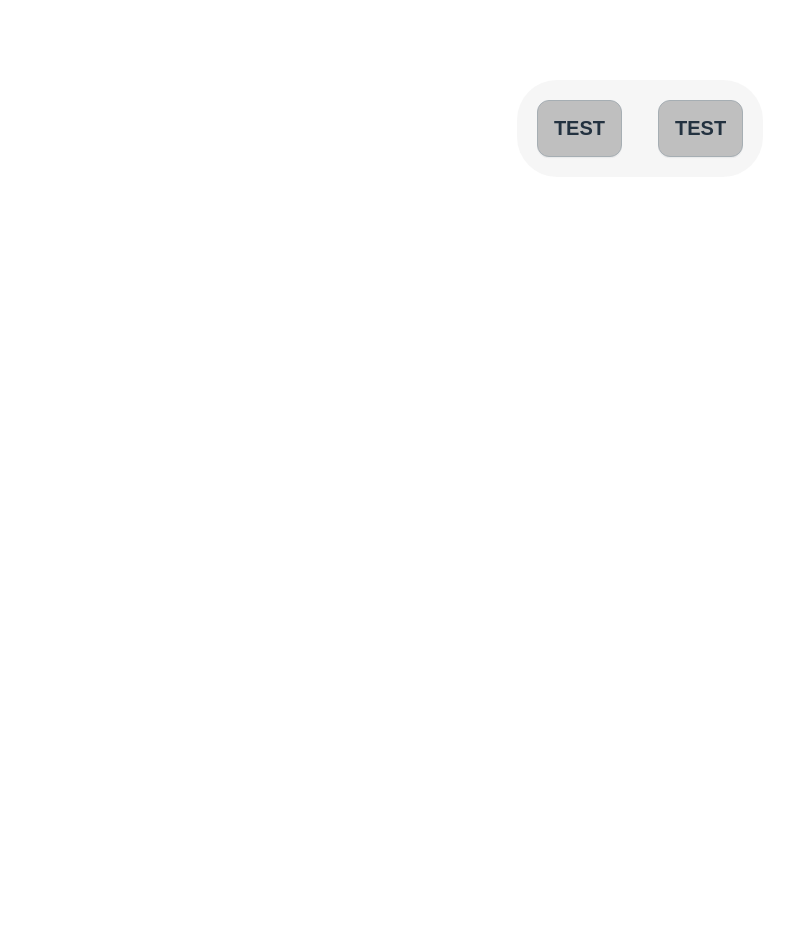
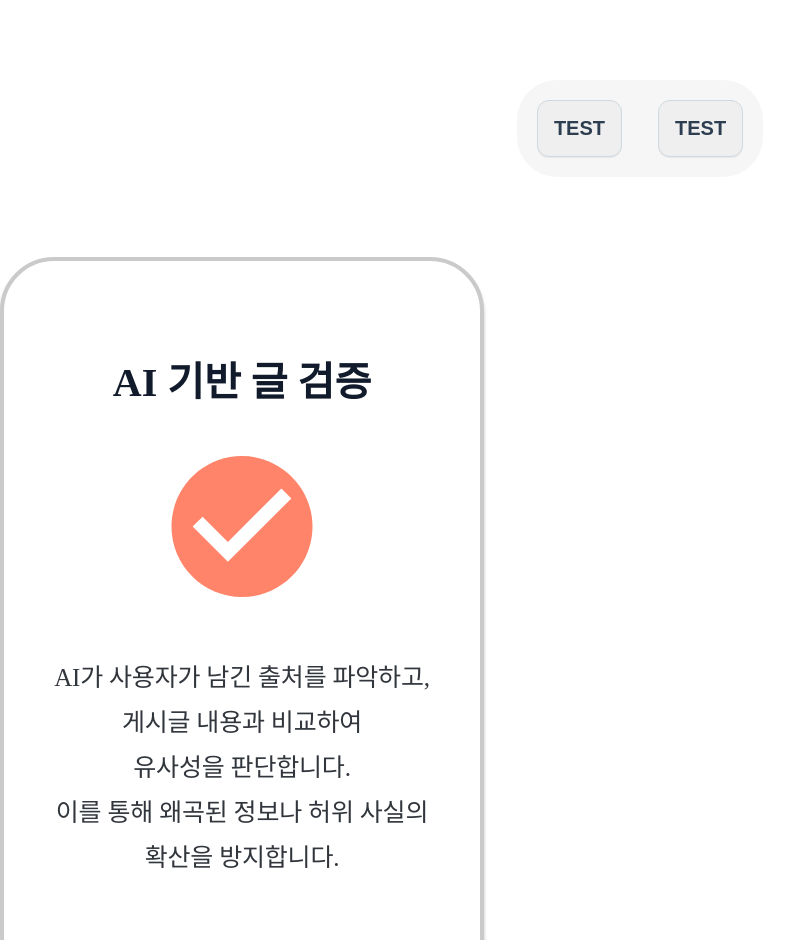
Before and after one commit to Histo-rian/FE, a React (Vite) app: page / in a window 1280 px wide. Shown: the top 940 px of the page, without its empty margins (0-806 px from the left). Before the commit the page ends 800 px from the top, so only its background shows below. Built offline with nearby package versions, Linux system fonts and the light colour scheme; a web font is replaced by a local one.

Commit message:
feat:Card 컴포넌트 구현

```diff
--- a/src/App.css
+++ b/src/App.css
@@ -68,7 +68,7 @@ html, body {
   font-weight: 100;
 }
 
-.button-container {
+.buttonContainer {
   background: rgba(238, 238, 238, 0.5); /* 불투명한 흰색 */
   backdrop-filter: blur(8px); /* 유리 느낌 */
   border-radius: 40px;
--- a/src/App.jsx
+++ b/src/App.jsx
@@ -1,16 +1,23 @@
 import './App.css'
 import Button from '../src/components/Button/Button'
+import Card from '../src/components/Card/Card'
 
 function App() {
   const a = {
     color : "white",
     text : "TEST",
     type : "btnPrimary",
-    state : "active"
+    state : ""
+  };
+  const b = {
+    title:"AI 기반 글 검증",
+    icon:"check",
+    text:"AI가 사용자가 남긴 출처를 파악하고,\n게시글 내용과 비교하여\n유사성을 판단합니다.\n이를 통해 왜곡된 정보나 허위 사실의 \n확산을 방지합니다."
   };
   return (
     <>
-      <div className='button-container'><Button {...a}/><Button {...a}/></div>
+      <div className='buttonContainer'><Button {...a}/><Button {...a}/></div>
+      <Card {...b}/>
     </>
   )
 }
--- /dev/null
+++ b/src/components/Card/Card.css
@@ -0,0 +1,47 @@
+.cardContainer {
+  display: flex;
+  width: 400px;
+  height: 600px;
+  padding: 63px 38px 63px 38px;
+  flex-direction: column;
+  justify-content: center;
+  align-items: center;
+  border-radius: 54px;
+  border: 4.5px solid #cacaca;
+  background: #fff;
+  box-shadow: 0 3.6px 3.6px 0 rgba(0, 0, 0, 0.25);
+}
+
+.title{
+ display: flex;
+ height: 40px;
+ flex-direction: column;
+ justify-content: center;
+ align-self: stretch;
+ color: #111B2B;
+ text-align: center;
+ font-feature-settings: 'liga' off, 'clig' off;
+ font-family: Paperlogy;
+ font-size: 40px;
+ font-style: normal;
+ font-weight: 800;
+ line-height: 25px;
+}
+
+.text{
+ display: flex;
+ height: 280px;
+ flex-direction: column;
+ justify-content: center;
+ align-self: stretch;
+ color: #31353C;
+ text-align: center;
+ font-feature-settings: 'liga' off, 'clig' off;
+ font-family: Paperlogy;
+ font-size: 25px;
+ font-style: normal;
+ font-weight: 500;
+ line-height: 45px;
+ letter-spacing: -0.192px;
+ white-space: pre-line;
+}
--- /dev/null
+++ b/src/components/Card/Card.jsx
@@ -0,0 +1,47 @@
+import '../Card/Card.css'
+
+function Card({title,icon,text}){
+ if(icon == "search"){
+  return(
+   <div className="cardContainer">
+    <p className="title">{title}</p>
+    <svg width="180" height="180" viewBox="0 0 180 180" fill="none" xmlns="http://www.w3.org/2000/svg">
+    <path fill-rule="evenodd" clip-rule="evenodd" d="M110.325 105H116.25L153.675 142.5L142.5 153.675L105 116.25V110.325L102.975 108.225C94.425 115.575 83.325 120 71.25 120C44.325 120 22.5 98.175 22.5 71.25C22.5 44.325 44.325 22.5 71.25 22.5C98.175 22.5 120 44.325 120 71.25C120 83.325 115.575 94.425 108.225 102.975L110.325 105ZM37.5 71.25C37.5 89.925 52.575 105 71.25 105C89.925 105 105 89.925 105 71.25C105 52.575 89.925 37.5 71.25 37.5C52.575 37.5 37.5 52.575 37.5 71.25Z" fill="#FF8469"/>
+    </svg>
+    <p className="text">{text}</p>
+   </div>
+  )
+ }
+ else if(icon == "check"){
+  return(
+   <div className="cardContainer">
+    <p className="title">{title}</p>
+    <svg width="180" height="180" viewBox="0 0 180 180" fill="none" xmlns="http://www.w3.org/2000/svg">
+    <path d="M90.0001 15.0069C48.6001 15.0069 15.0001 48.6069 15.0001 90.0069C15.0001 131.407 48.6001 165.007 90.0001 165.007C131.4 165.007 165 131.407 165 90.0069C165 48.6069 131.4 15.0069 90.0001 15.0069ZM75.0001 127.507L37.5001 90.0069L48.0751 79.4319L75.0001 106.282L131.925 49.3569L142.5 60.0069L75.0001 127.507Z" fill="#FF8469"/>
+    </svg>
+    <p className="text">{text}</p>
+   </div>
+  )
+ }
+ else if(icon == "like"){
+  return(
+   <div className="cardContainer">
+   <p className="title">{title}</p>
+   <svg width="180" height="180" viewBox="0 0 180 180" fill="none" xmlns="http://www.w3.org/2000/svg">
+   <path fill-rule="evenodd" clip-rule="evenodd" d="M157.5 60C165.75 60 172.5 66.75 172.5 75L172.425 75.6L172.5 75.675V90C172.5 91.95 172.125 93.75 171.45 95.475L148.8 148.35C146.55 153.75 141.225 157.5 135 157.5H67.5C59.25 157.5 52.5 150.75 52.5 142.5V67.5C52.5 63.375 54.15 59.625 56.925 56.925L106.275 7.49997L114.225 15.375C116.25 17.4 117.525 20.25 117.525 23.325L117.3 25.725L110.175 60H157.5ZM37.5 157.5H7.50002V67.5H37.5V157.5Z" fill="#FF8469"/>
+   </svg>
+   <p className="text">{text}</p>
+   </div>
+  )
+ }
+ else{
+  return(
+   <div className="cardContainer">
+    <p className="title">{title}</p>
+    <p className="text">{text}</p>
+   </div>
+  )
+ }
+}
+
+export default Card
```
